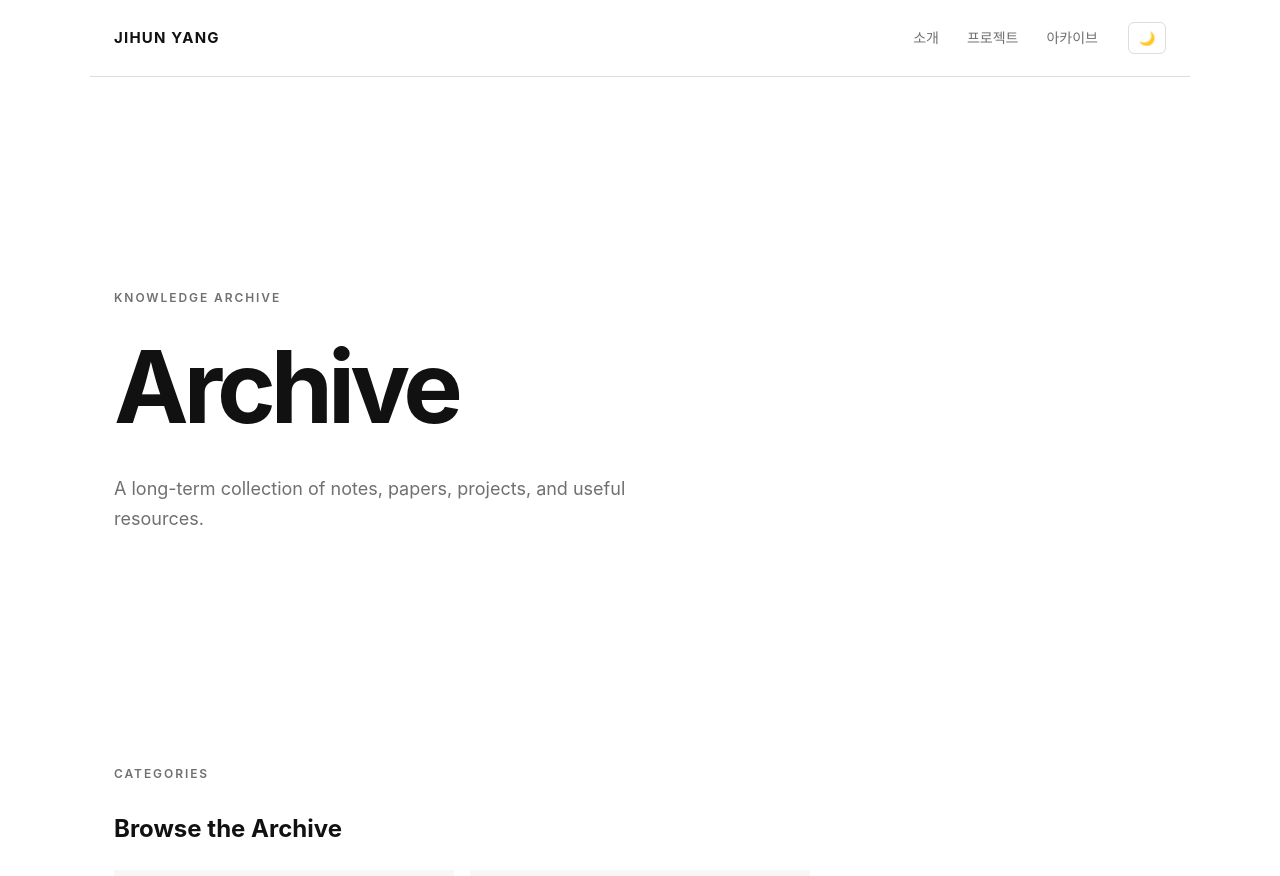
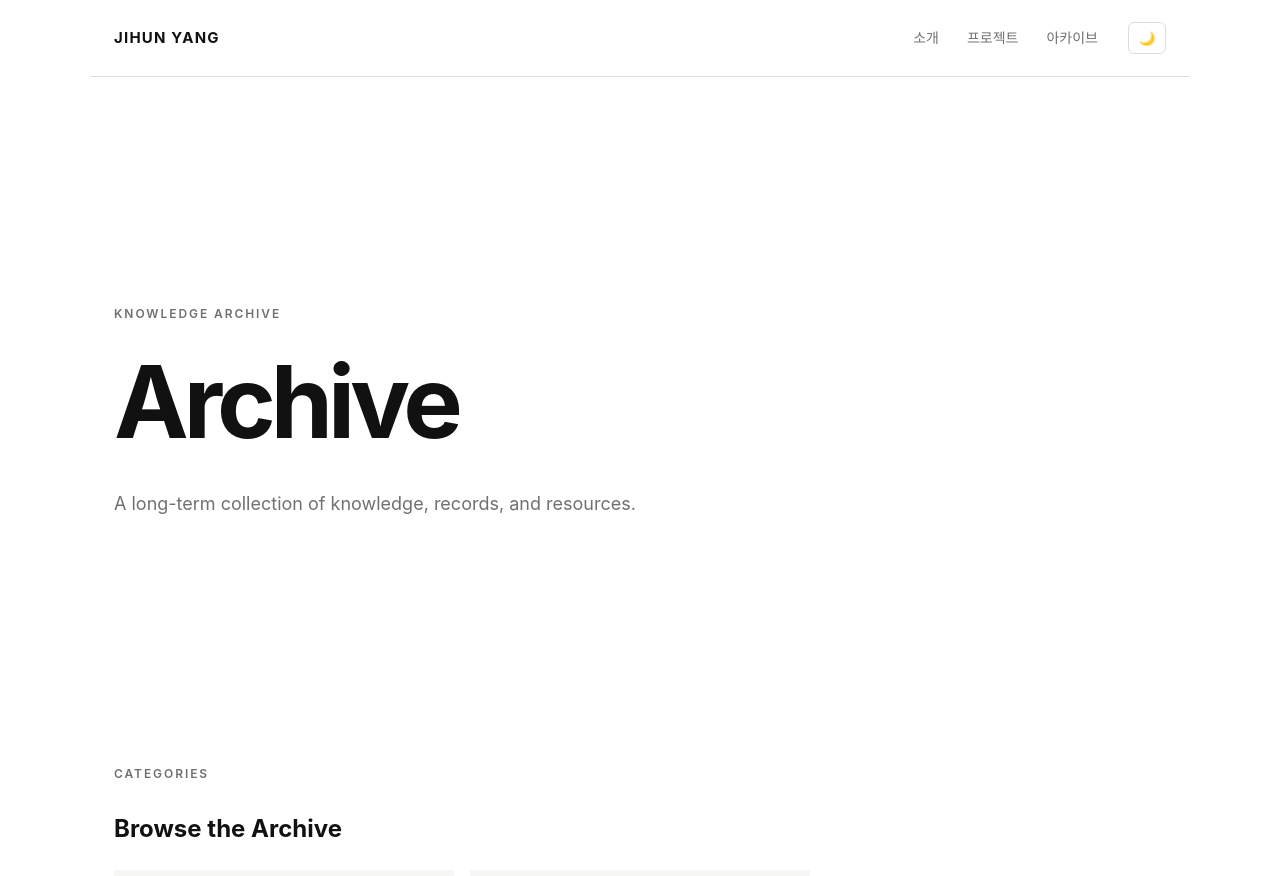
Before and after one commit to JihunYangKR/JihunYangKR.github.io, a Jekyll site: the page built from archive/index.html, in a window 1280 px wide and 900 px high. Shown: the top 876 px of the window. Built offline with Jekyll 4.4.1, drawn with Linux system fonts in a browser that asks for light colours.

Commit message:
Update index.html

```diff
--- a/archive/index.html
+++ b/archive/index.html
@@ -43,8 +43,7 @@
         </h1>
 
         <p class="hero-description">
-            A long-term collection of notes,
-            papers, projects, and useful resources.
+            A long-term collection of knowledge, records, and resources.
         </p>
 
     </div>
@@ -189,7 +188,7 @@
         type="search"
         id="archive-search"
         class="archive-search"
-        placeholder="Search notes, papers, projects..."
+        placeholder="Search archive..."
     >
 
     <div
@@ -268,7 +267,7 @@
 
     <div>
 
-        <a href="../index.html">
+        <a href="{{ '/' | relative_url }}">
             ← Back to Home
         </a>
 
@@ -277,7 +276,7 @@
 </footer>
 
 
-<script src="../js/main.js"></script>
+<script src="{{ '/js/main.js' | relative_url }}"></script>
 
 <script>
 
```
Also changed, not shown: other parts of archive/index.html (+1 -1 lines).
